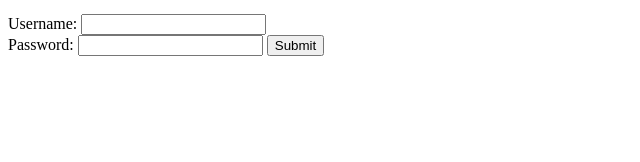
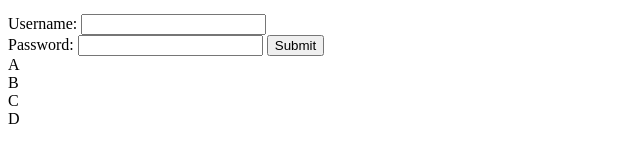
Before and after one commit to Rosalyn94/hello-world, a plain HTML site: page index.html in a window 1280 px wide. Shown: the part 140-302 px from the top of the page, 0-640 px from the left. Drawn offline with Linux system fonts and the light colour scheme.

Commit message:
Update index.html

```diff
--- a/index.html
+++ b/index.html
@@ -13,5 +13,15 @@
 		<input id="user-pw" type="password" name="user-pw" required minlength="8" maxlength="16">
 	  <input type="submit">
    	   </form>
- </body>
+
+
+  <div class="grid">
+    <div class="box a">A</div>
+    <div class="box b">B</div>
+    <div class="box c">C</div>
+    <div class="box d">D</div>
+  </div>
+</body>
+
+
  </html>
```
